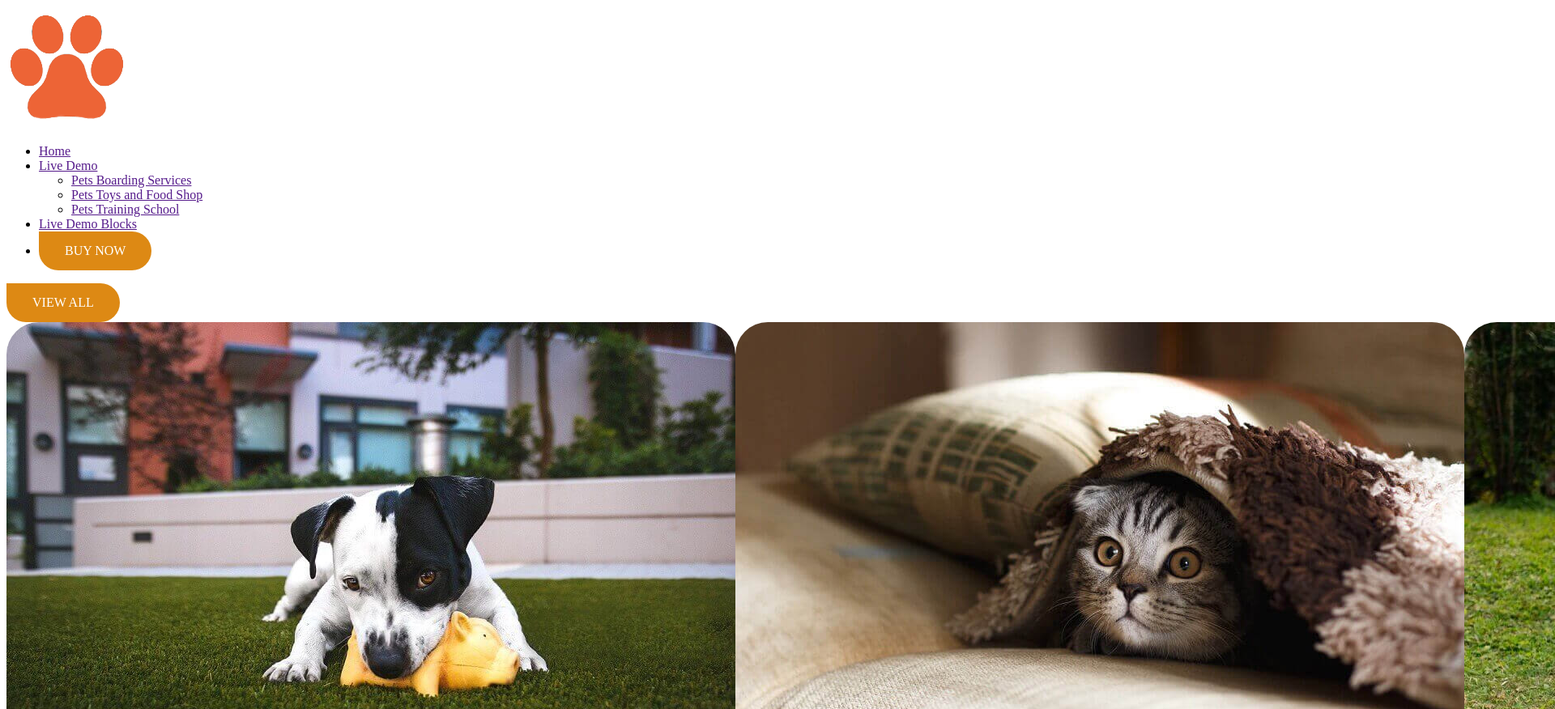
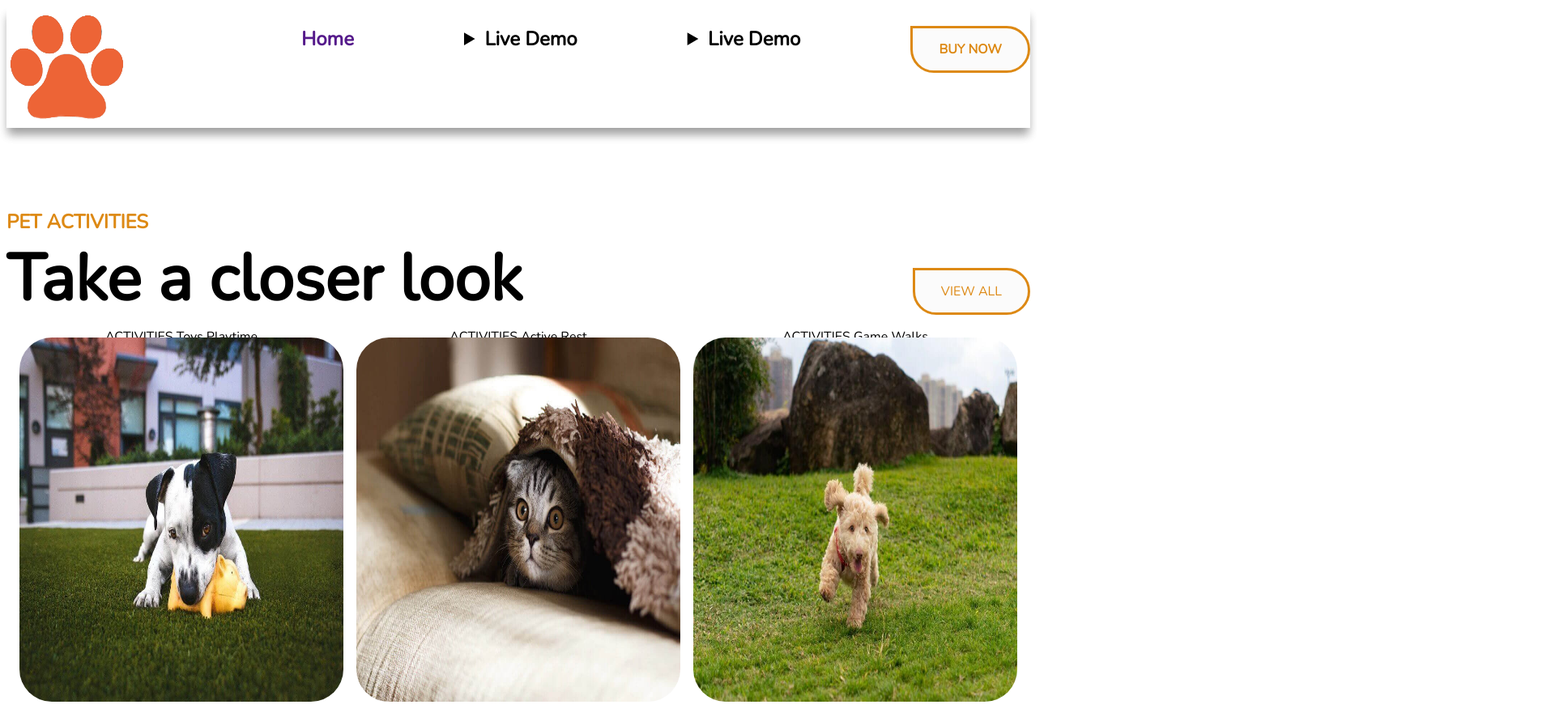
Before and after one commit to Jose-Rivero23/202205-W1CH3-jose, a plain HTML site: page index.html in a window 1280 px wide. Shown: the top 876 px of the page at 81% size, 1920 px wide, since content can reach past the window. Drawn offline with nearby package versions, Linux system fonts and the light colour scheme.

Commit message:
Add Styles FixBugs

```diff
--- a/CSS/styles.css
+++ b/CSS/styles.css
@@ -1,14 +1,44 @@
+@import url("https://fonts.googleapis.com/css2?family=Nunito&display=swap");
+body {
+    font-family: "Nunito", sans-serif;
+}
+header.encabezado {
+    box-shadow: 0px 10px 11px -2px rgba(0, 0, 0, 0.21),
+        0px 10px 11px -2px rgba(0, 0, 0, 0.21);
+
+    display: flex;
+    justify-content: space-between;
+    font-weight: 600;
+    color: black;
+}
+a {
+    text-decoration: none;
+}
+
+nav.menu-imagen {
+    display: flex;
+    justify-content: space-evenly;
+}
 .galeria--border {
     border-radius: 40px;
-}
-div.galeria {
-    display: flex;
-    justify-content: space-around;
-    max-width: 50%;
-    max-height: 50%;
+    width: 400px;
+    height: 450px;
+    z-index: 3;
 }
 
-.button {
+.button--orange {
+    background-color: #fbfbfb; /* Green */
+    color: #dd8914;
+    padding: 15px 32px;
+    text-align: center;
+    text-decoration: none;
+    display: inline-block;
+    font-size: 16px;
+    border-radius: 40px;
+    border-top-left-radius: 0;
+    border: 3px solid #dd8914;
+}
+.button--orange:hover {
     background-color: #dd8914; /* Green */
     color: white;
     padding: 15px 32px;
@@ -19,3 +49,54 @@ div.galeria {
     border-radius: 40px;
     border-top-left-radius: 0;
 }
+section.section1 {
+    display: flex;
+    width: 900px;
+    justify-content: space-between;
+}
+
+.galeria--border:hover {
+    filter: grayscale(80%);
+    z-index: 0;
+}
+.texto {
+    z-index: 1;
+    text-align: center;
+}
+.texto:hover {
+    z-index: 2;
+    text-align: center;
+}
+
+.options {
+    display: flex;
+    justify-content: space-between;
+    width: 900px;
+    list-style: none;
+    font-size: x-large;
+    flex-wrap: wrap;
+}
+.titulo {
+    display: flex;
+    color: #dd8914;
+    align-items: flex-end;
+    justify-content: end;
+}
+p.take {
+    font-size: 80px;
+    font-weight: 1000;
+}
+.subtitulo {
+    display: flex;
+    justify-content: space-between;
+    align-items: flex-end;
+}
+h1 {
+    margin-top: 100px;
+    margin-bottom: -80px;
+}
+p {
+    margin-bottom: -10px;
+}
+.sub {
+}
--- a/index.html
+++ b/index.html
@@ -11,12 +11,12 @@
     <body>
         <header class="encabezado">
             <img src="images/logo2.png" alt="" />
-            <nav class="nav-bar">
+            <nav class="barra">
                 <ul class="options">
                     <li class="options__op"><a href="">Home</a></li>
                     <li class="options__op">
-                        <a href=""
-                            >Live Demo
+                        <details>
+                            <summary>Live Demo</summary>
                             <ul class="sub">
                                 <li class="sub__li">
                                     <a href="">Pets Boarding Services</a>
@@ -27,35 +27,61 @@
                                 <li class="sub__li">
                                     <a href="">Pets Training School</a>
                                 </li>
-                            </ul></a
+                            </ul>
+                        </details>
+                    </li>
+                    <li class="options__op"><details>
+                            <summary>Live Demo</summary></li>
+                    <li class="options__op">
+                        <a class="options__op button--orange" href=""
+                            >BUY NOW</a
                         >
-                    </li>
-                    <li class="options__op"><a href="">Live Demo Blocks</a></li>
-                    <li class="options__op">
-                        <a class="button" href="">BUY NOW</a>
                     </li>
                 </ul>
             </nav>
         </header>
-        <section>
-            <nav><a href="" class="button">VIEW ALL</a></nav>
+        <section class="section1">
+            <h1 class="section1__it titulo">PET ACTIVITIES</h1>
+
+
         </section>
+        <div class="subtitulo">
+        <p class="subtitulo__it take">Take a closer look</p> <nav>
+                <a href="" class="section1__it button--orange">VIEW ALL</a>
+            </nav></div>
         <section class="carrete">
+            <nav class="menu-imagen">
                 <div class="galeria">
+                    <div class="texto"><p class="p1"> ACTIVITIES
+                        Toys Playtime
+                    </p></div>
                     <img
                         src="images/01.jpg"
                         class="galeria__img1 galeria--border"
                     />
+                </div>
+                <div class="galeria">
+                    <div class="texto"><p class="p1"> ACTIVITIES
+                        Active Rest
+                    </p></div>
                     <img
                         src="images/02.jpg"
                         class="galeria__img2 galeria--border"
                     />
+                </div>
+                <div class="galeria">
+                    <div class="texto"><p class="p1"> ACTIVITIES
+                        Game Walks
+                    </p></div>
+
                     <img
                         src="images/03.jpg"
                         class="galeria__img3 galeria--border"
                     />
+
                 </div>
+            </nav>
         </section>
-        hola mundo
+
     </body>
 </html>
```
Lines whose indentation alone changed are shown as unchanged.
